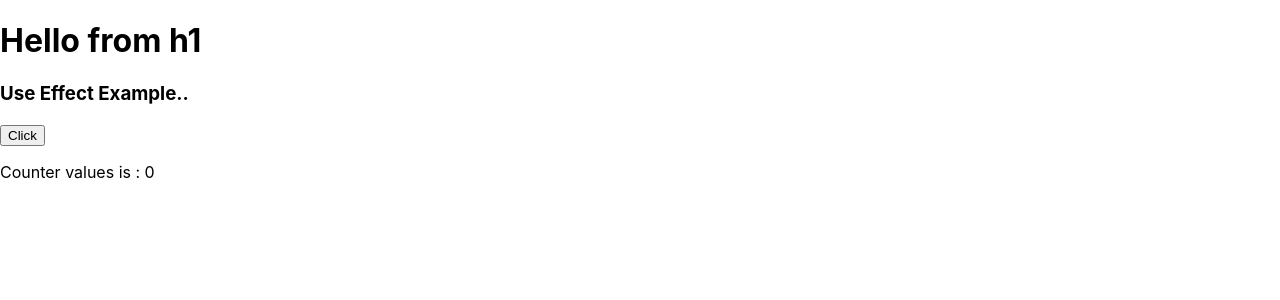
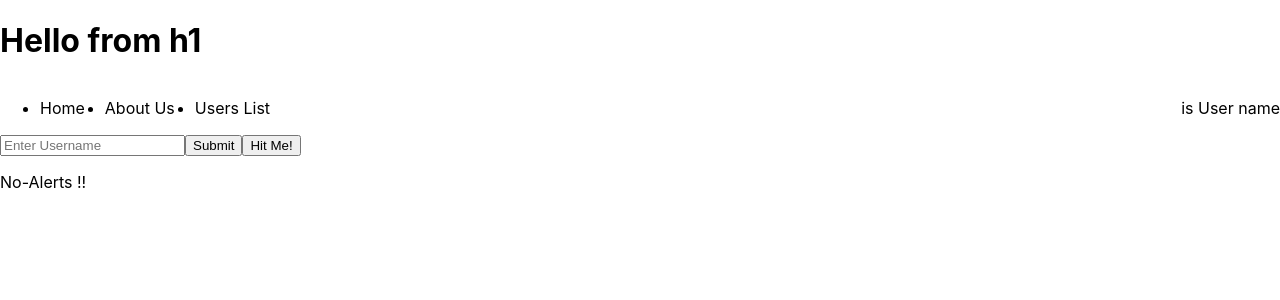
Before and after one commit to sumanrajkandel/react-course-2023, a React (Create React App) app: page / in a window 1280 px wide. Shown: the top 300 px of the page. Built offline with nearby package versions, Linux system fonts and the light colour scheme.

Commit message:
implemented useContext/Context API

```diff
--- a/src/App.js
+++ b/src/App.js
@@ -3,6 +3,8 @@
 
 import ButtonComponent from "./Components/ButtonComponent";
 import ChildComponent from "./Components/ChildComponent";
+import Form from "./Components/Context/Form";
+import Navbar from "./Components/Context/Navbar";
 import Forms from "./Components/Forms";
 import Users from "./Components/ListConcepts/Users";
 import Teachers from "./Components/PropsConcept/Teachers";
@@ -71,7 +73,10 @@ function App() {
 
       {/* <Forms></Forms> */}
 
-      <UseEffectExample></UseEffectExample>
+      {/* <UseEffectExample></UseEffectExample> */}
+
+      <Navbar></Navbar>
+      <Form></Form>
 
     </div>
 
--- /dev/null
+++ b/src/Components/Context/Form.jsx
@@ -0,0 +1,33 @@
+import { useContext } from "react";
+import { GlobalContext } from ".";
+import ButtonComponent from "../ButtonComponent";
+
+
+function Form() {
+
+    const contextObj = useContext(GlobalContext);
+    console.log(contextObj);
+
+    const { handleUsername, userName, handleSubmitClick, alertMessage, handleButtonClick, isShowAlert } = useContext(GlobalContext);
+
+    return (
+        <form onSubmit={handleSubmitClick}>
+            <input
+                type="text"
+                name="userName"
+                id="userName"
+                placeholder="Enter Username"
+                onChange={handleUsername}
+                value={userName}
+            />
+            <button type="submit">Submit</button>
+            <button onClick={handleButtonClick}>Hit Me!</button>
+            {
+                isShowAlert &&
+                <p>{alertMessage}</p>
+            }
+        </form>
+
+    );
+}
+export default Form;
--- /dev/null
+++ b/src/Components/Context/Navbar.jsx
@@ -0,0 +1,23 @@
+import { useContext } from "react";
+import { GlobalContext } from ".";
+
+
+function Navbar() {
+    const contextObj = useContext(GlobalContext);
+    console.log(contextObj);
+
+    const { finalValue } = useContext(GlobalContext);
+
+    return (
+        <nav style={{ display: "flex", gap: "20px" }}>
+            <ul style={{ display: "flex", gap: "20px", flex: "1" }}>
+                <li>Home</li>
+                <li>About Us</li>
+                <li>Users List</li>
+            </ul>
+            <p>{finalValue} is User name</p>
+        </nav>
+
+    );
+}
+export default Navbar;
--- /dev/null
+++ b/src/Components/Context/index.jsx
@@ -0,0 +1,65 @@
+
+
+//context
+//1. create the context
+//2. provide the context to it's child component
+//3. Consume the context
+
+import { createContext, useEffect, useState } from "react";
+
+export const GlobalContext = createContext(null);
+
+function GlobalState({ children }) {
+
+    const [userName, setUsername] = useState("");
+
+    const [finalValue, setFinalValue] = useState("");
+
+    const [alertMessage, setAlertMessage] = useState("No-Alerts !!");
+
+    const [count, setCount] = useState(0);
+    const [isShowAlert, setIsShowAlert] = useState(true);
+
+    useEffect(() => {
+        if (count === 10) {
+            setIsShowAlert(!isShowAlert);
+        }
+    }, [count, setIsShowAlert]);
+
+    function handleUsername(event) {
+        //console.log(event.target);
+        setUsername(event.target.value);
+    }
+    console.log(userName);
+
+    function handleSubmitClick(event) {
+        event.preventDefault();
+        setFinalValue(userName);
+        setUsername("");
+    }
+    console.log(finalValue);
+
+    function handleButtonClick(event) {
+        event.preventDefault();
+        setCount(count + 1);
+        setAlertMessage(`Button Clicked ${count} times !`);
+    }
+
+
+
+    return (
+        <GlobalContext.Provider value={{
+            userName, handleUsername, finalValue, handleSubmitClick
+            , alertMessage, handleButtonClick, isShowAlert
+        }}>
+            {children}
+        </GlobalContext.Provider>
+    );
+}
+export default GlobalState;
+
+// create the state variable on Context where created
+// provide the state variable on the provider
+// use the state variable that is provided on provider in anywhere it needs to be used
+
+// useContext : used for global state between components in application, eg update logged-in username in navbar etc
--- a/src/index.js
+++ b/src/index.js
@@ -3,11 +3,14 @@ import ReactDOM from 'react-dom/client';
 import './index.css';
 import App from './App';
 import reportWebVitals from './reportWebVitals';
+import GlobalState from './Components/Context';
 
 const root = ReactDOM.createRoot(document.getElementById('root'));
 root.render(
   <React.StrictMode>
-    <App />
+    <GlobalState>
+      <App />
+    </GlobalState>
   </React.StrictMode>
 );
 
```
